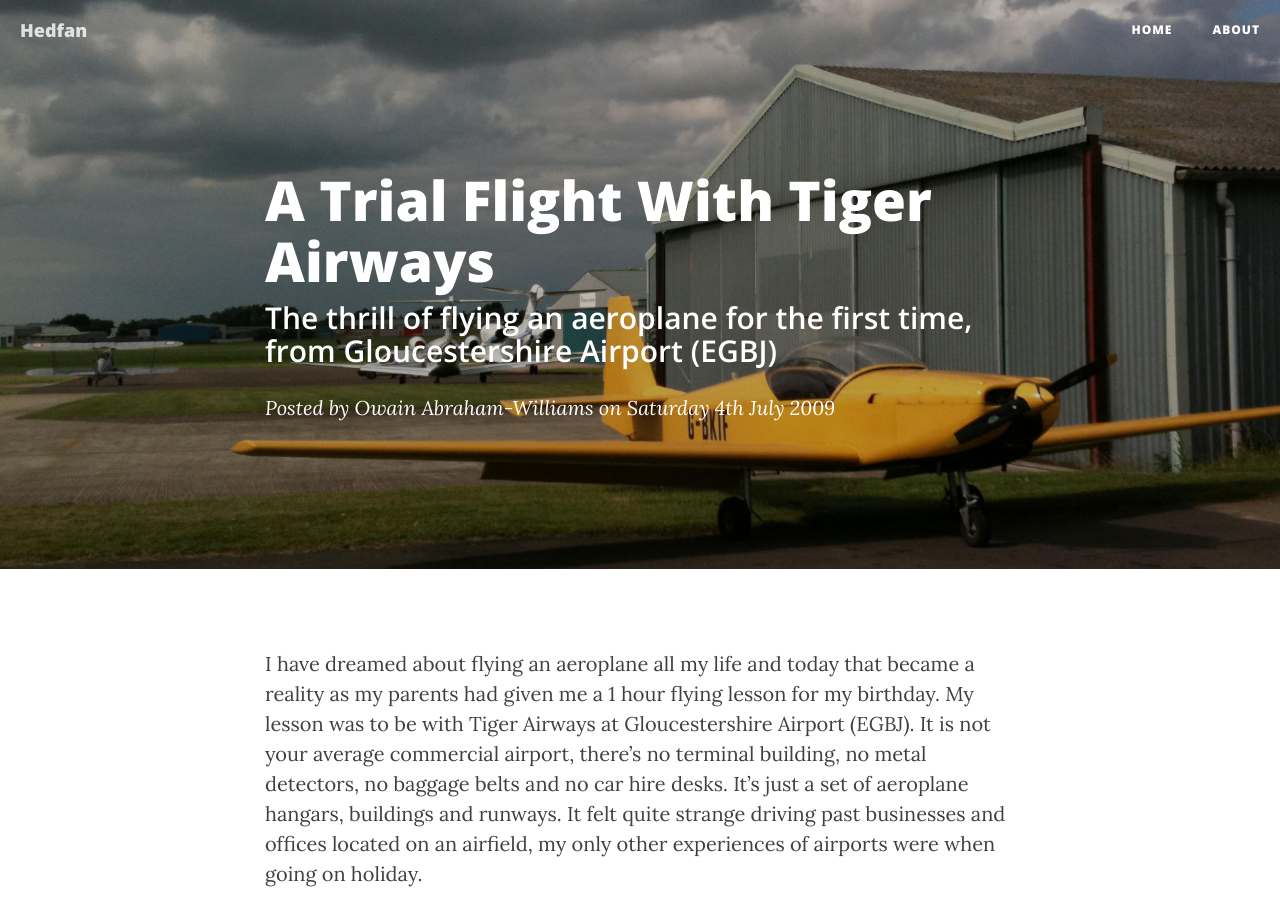
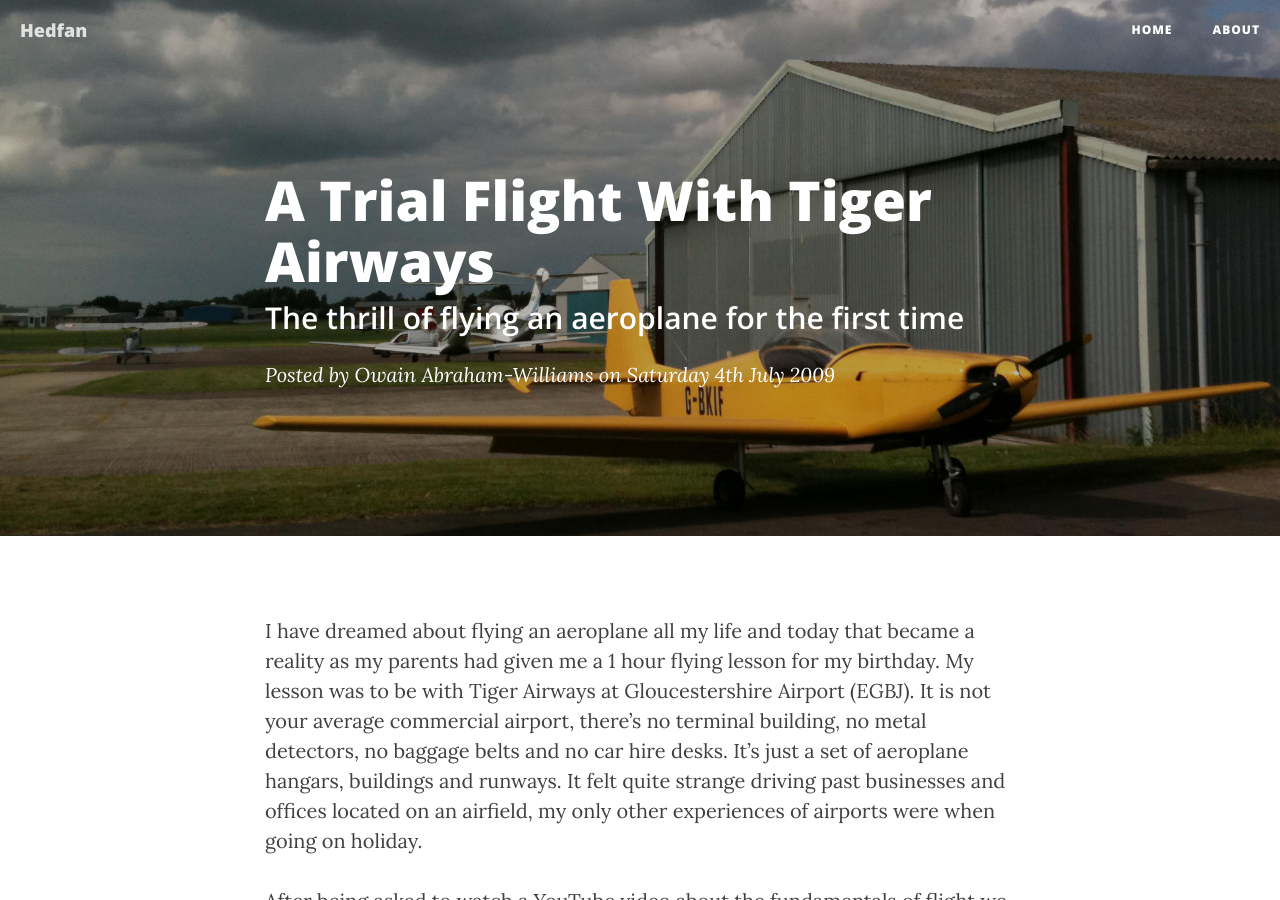
Before and after one commit to AnturGyffrous/hedfan.uk, a Jekyll site: the page built from _posts/2009-07-04-trial-flight.md, in a window 1280 px wide and 900 px high. Built offline with Jekyll 4.4.1, drawn with Linux system fonts in a browser that asks for light colours; nearby versions of some CDN libraries; comment, search, counter and statistics services are not loaded.

Commit message:
Shorten subtitle on trial flight post.

```diff
--- a/_posts/2009-07-04-trial-flight.md
+++ b/_posts/2009-07-04-trial-flight.md
@@ -1,7 +1,7 @@
 ---
 layout:     post
 title:      "A Trial Flight With Tiger Airways"
-subtitle:   "The thrill of flying an aeroplane for the first time, from Gloucestershire Airport (EGBJ)"
+subtitle:   "The thrill of flying an aeroplane for the first time"
 date:       2009-07-04
 author:     "Owain Abraham-Williams"
 header-img: "img/post-bg-02.jpg"
```
